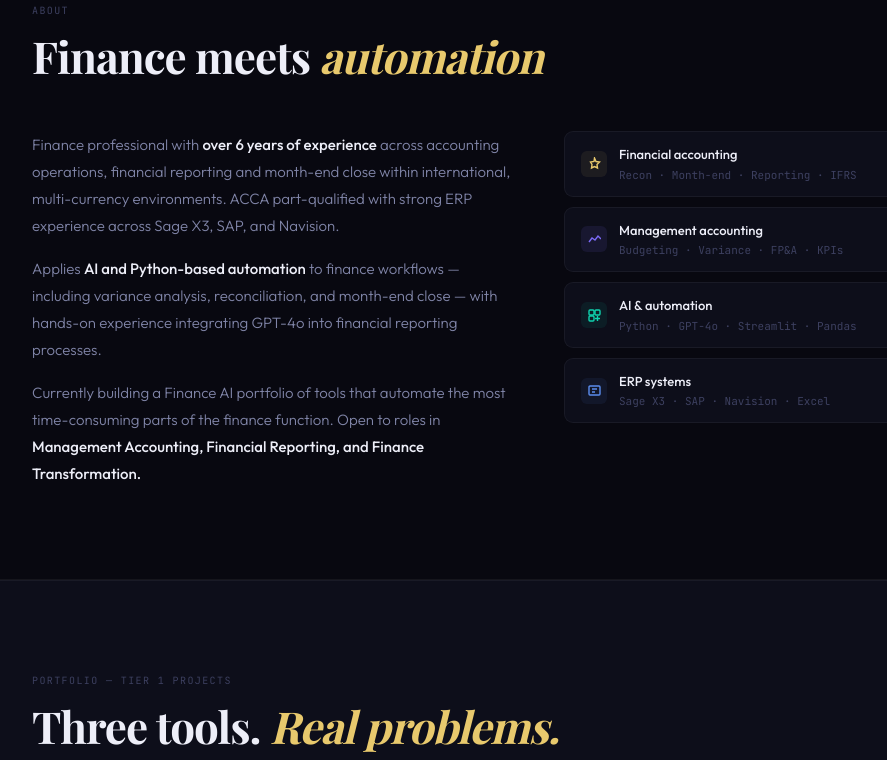
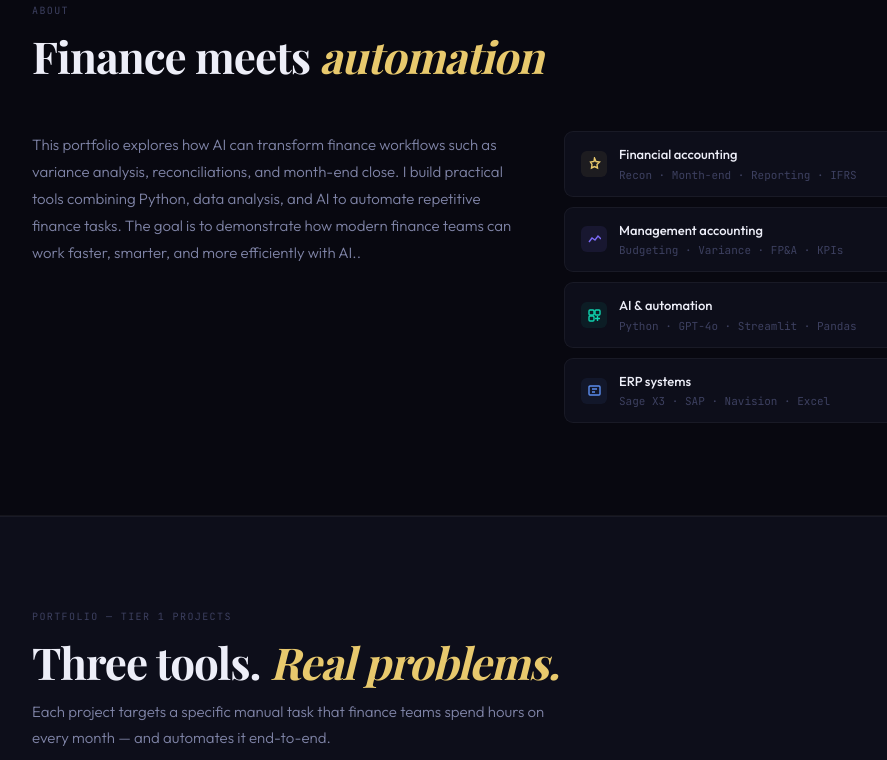
Before and after one commit to johnperezlondon-star/johnperezlondon-star.github.io, a plain HTML site: page index.html in a window 1280 px wide. Shown: the part 930-1690 px from the top of the page, without its empty margins (100-987 px from the left). Drawn offline with nearby package versions, Linux system fonts and the light colour scheme; a web font is replaced by a local one.

Commit message:
Update index.html

```diff
--- a/index.html
+++ b/index.html
@@ -410,9 +410,7 @@ footer{border-top:1px solid var(--b1);padding:28px 0;}
     </div>
     <div class="about-grid">
       <div class="about-text reveal reveal-d1">
-        <p>Finance professional with <strong>over 6 years of experience</strong> across accounting operations, financial reporting and month-end close within international, multi-currency environments. ACCA part-qualified with strong ERP experience across Sage X3, SAP, and Navision.</p>
-        <p>Applies <strong>AI and Python-based automation</strong> to finance workflows — including variance analysis, reconciliation, and month-end close — with hands-on experience integrating GPT-4o into financial reporting processes.</p>
-        <p>Currently building a Finance AI portfolio of tools that automate the most time-consuming parts of the finance function. Open to roles in <strong>Management Accounting, Financial Reporting, and Finance Transformation.</strong></p>
+        <p>This portfolio explores how AI can transform finance workflows such as variance analysis, reconciliations, and month-end close. I build practical tools combining Python, data analysis, and AI to automate repetitive finance tasks. The goal is to demonstrate how modern finance teams can work faster, smarter, and more efficiently with AI..</p>
       </div>
       <div class="skills-list reveal reveal-d2">
         <div class="skill-item">
@@ -606,7 +604,7 @@ footer{border-top:1px solid var(--b1);padding:28px 0;}
     <div class="reveal">
       <div class="stag">Technical stack</div>
       <h2 class="stitle">Tools & <em>technologies</em></h2>
-      <p class="ssub">Every tool chosen for a specific reason — not to build impressive-looking code, but to solve real finance problems faster.</p>
+      <p class="ssub">Each tool is designed with a clear purpose: to solve real finance problems and automate time-consuming workflows.</p>
     </div>
     <div class="stack-grid">
       <div class="stack-card reveal reveal-d1">
```
